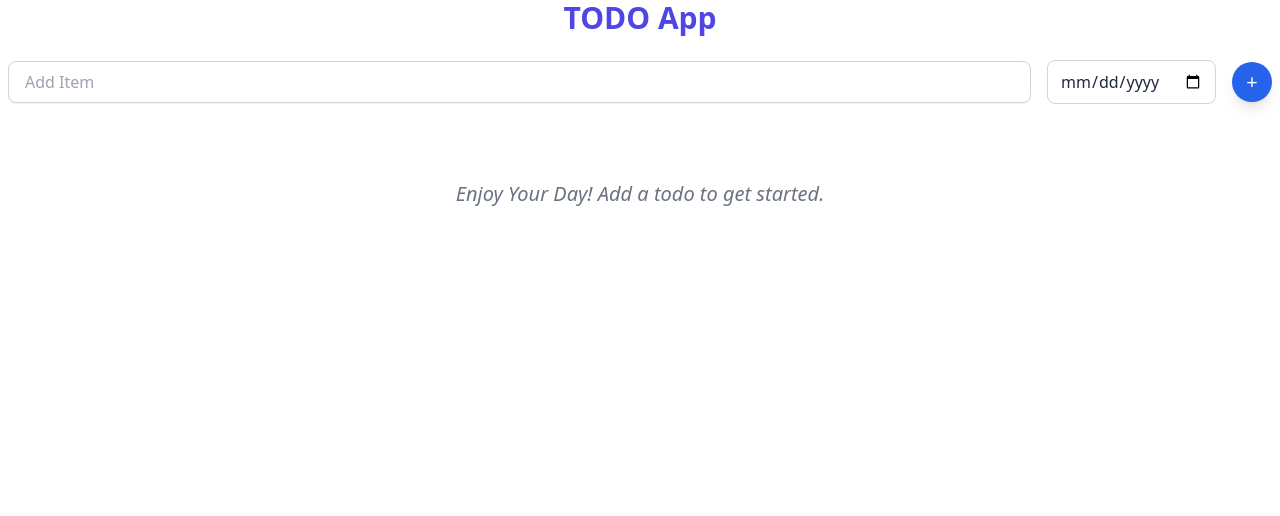
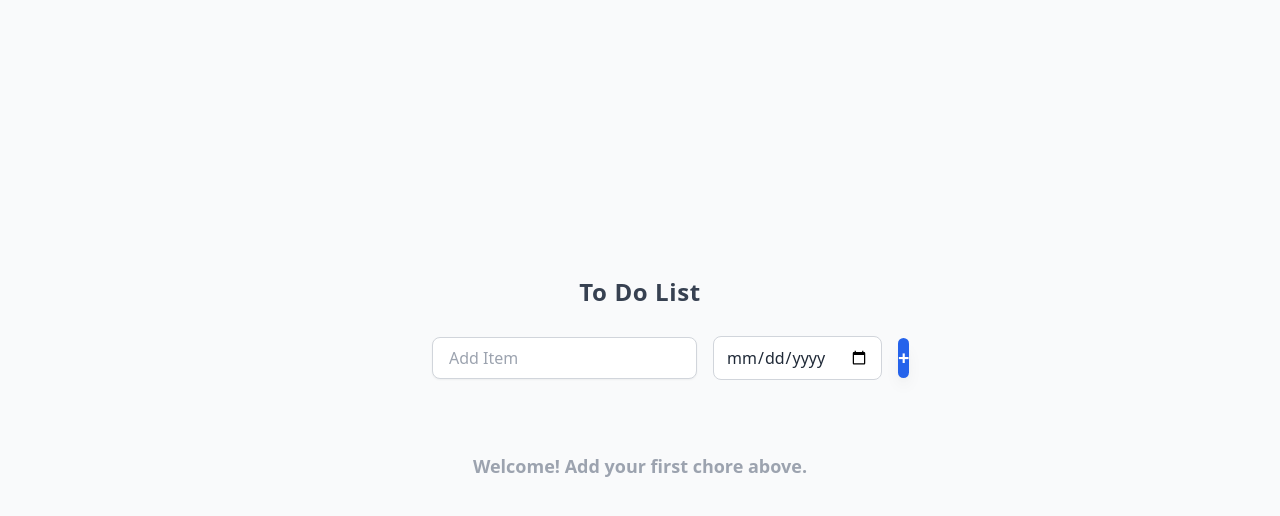
Before and after one commit to Maithili-007/todolist, a React (Vite) app in the folder frontend/: page / in a window 1280 px wide. Shown: the top 516 px of the page. Built offline with nearby package versions, Linux system fonts and the light colour scheme; no server answers.

Commit message:
added changes

```diff
--- a/frontend/src/App.jsx
+++ b/frontend/src/App.jsx
@@ -60,19 +60,21 @@ export default function App() {
   });
 
   return (
-    <div className="app">
+    <div className="min-h-screen w-full bg-gray-50 dark:bg-gray-900 flex justify-center items-center">
+      <div className="w-full max-w-md px-2 py-6">
         <AppName />
         <AddTodo onNewItem={handleNewItem} />
-      {sortedItems.length === 0 ? (
+        {todoItems.length === 0 ? (
           <WelcomeMessage />
         ) : (
           <TodoItems
-          todoItems={sortedItems}
+            todoItems={todoItems}
             onDeleteClick={handleDeleteItem}
             onToggleComplete={handleToggleComplete}
             onEditItem={handleEditItem}
           />
         )}
       </div>
+    </div>
   );
 }
--- a/frontend/src/components/AddTodo.jsx
+++ b/frontend/src/components/AddTodo.jsx
@@ -4,13 +4,8 @@ function AddTodo({ onNewItem }) {
   const [todoName, setTodoName] = useState("");
   const [dueDate, setDueDate] = useState("");
 
-  const handleNameChange = (event) => {
-    setTodoName(event.target.value);
-  };
-
-  const handleDateChange = (event) => {
-    setDueDate(event.target.value);
-  };
+  const handleNameChange = (e) => setTodoName(e.target.value);
+  const handleDateChange = (e) => setDueDate(e.target.value);
 
   const handleAddButtonClicked = () => {
     if (!todoName.trim()) return;
@@ -19,7 +14,7 @@ function AddTodo({ onNewItem }) {
     setTodoName("");
   };
 
-   return (
+  return (
     <div className="flex items-center gap-4 mb-7 px-2">
       <input
         type="text"
@@ -39,7 +34,7 @@ function AddTodo({ onNewItem }) {
         className="bg-blue-600 text-white rounded-full w-10 h-10 flex items-center justify-center shadow-lg hover:bg-blue-700"
         aria-label="Add"
       >
-        <span className="text-xl">+</span>
+        <span className="text-xl font-bold">+</span>
       </button>
     </div>
   );
--- a/frontend/src/components/AppName.jsx
+++ b/frontend/src/components/AppName.jsx
@@ -1,8 +1,10 @@
 function AppName() {
   return (
-    <h1 className="text-3xl font-bold text-center text-indigo-600 mb-6">
-      TODO App
-    </h1>
+    <div className="mb-7 px-2">
+      <h1 className="text-2xl font-semibold text-center text-gray-700 dark:text-gray-100 tracking-wide">
+        To Do List
+      </h1>
+    </div>
   );
 }
 
--- a/frontend/src/components/TodoItem.jsx
+++ b/frontend/src/components/TodoItem.jsx
@@ -14,7 +14,7 @@ function TodoItem({
   const [editedDate, setEditedDate] = useState(todoDate);
 
   const formatDate = (dateString) => {
-    if (!dateString) return "";
+    if (!dateString) return "Due today";
     return new Date(dateString).toLocaleDateString("en-US", {
       year: "numeric",
       month: "short",
@@ -23,6 +23,7 @@ function TodoItem({
   };
 
   const handleSave = () => {
+    if (!editedName.trim()) return;
     onEditItem(id, editedName, editedDate);
     setIsEditing(false);
   };
@@ -71,14 +72,19 @@ return (
               className="form-checkbox w-5 h-5 rounded-full accent-blue-600"
             />
             {/* Task text */}
-            <span className={`flex-1 font-medium ${completedTextClass}`}>
+            <span
+              className={`flex-1 font-medium ${
+                completed
+                  ? "text-green-600 line-through"
+                  : "text-gray-800 dark:text-gray-200"
+              }`}
+            >
               {todoName}
             </span>
           </div>
           {/* Right date side */}
-          <div className="flex items-center min-w-[120px]">
-            <span className="inline-flex items-center gap-1 text-gray-400 text-sm">
-              <svg width="16" height="16" fill="none" className="mr-1">
+          <div className="flex items-center min-w-[120px] text-sm gap-1 text-gray-400">
+            <svg width="16" height="16" fill="none">
               <rect
                 x="4"
                 y="7"
@@ -96,8 +102,7 @@ return (
                 fill="currentColor"
               />
             </svg>
-              {todoDate ? formatDate(todoDate) : "Due today"}
-            </span>
+            {formatDate(todoDate)}
           </div>
           <button
             onClick={() => setIsEditing(true)}
--- a/frontend/src/components/WelcomeMessage.jsx
+++ b/frontend/src/components/WelcomeMessage.jsx
@@ -1,12 +1,11 @@
-const WelcomeMessage = () => {
+function WelcomeMessage() {
   return (
-    <div className="py-12 text-center">
-      <p className="text-xl text-gray-500 italic">
-        Enjoy Your Day! Add a todo to get started.
+    <div className="flex items-center justify-center py-11">
+      <p className="text-gray-400 text-lg font-semibold">
+        Welcome! Add your first chore above.
       </p>
     </div>
-
   );
-};
+}
 
 export default WelcomeMessage;
```
Also changed, not shown: frontend/src/components/TodoItems.jsx (+7 -3 lines). Lines whose indentation alone changed are shown as unchanged.
